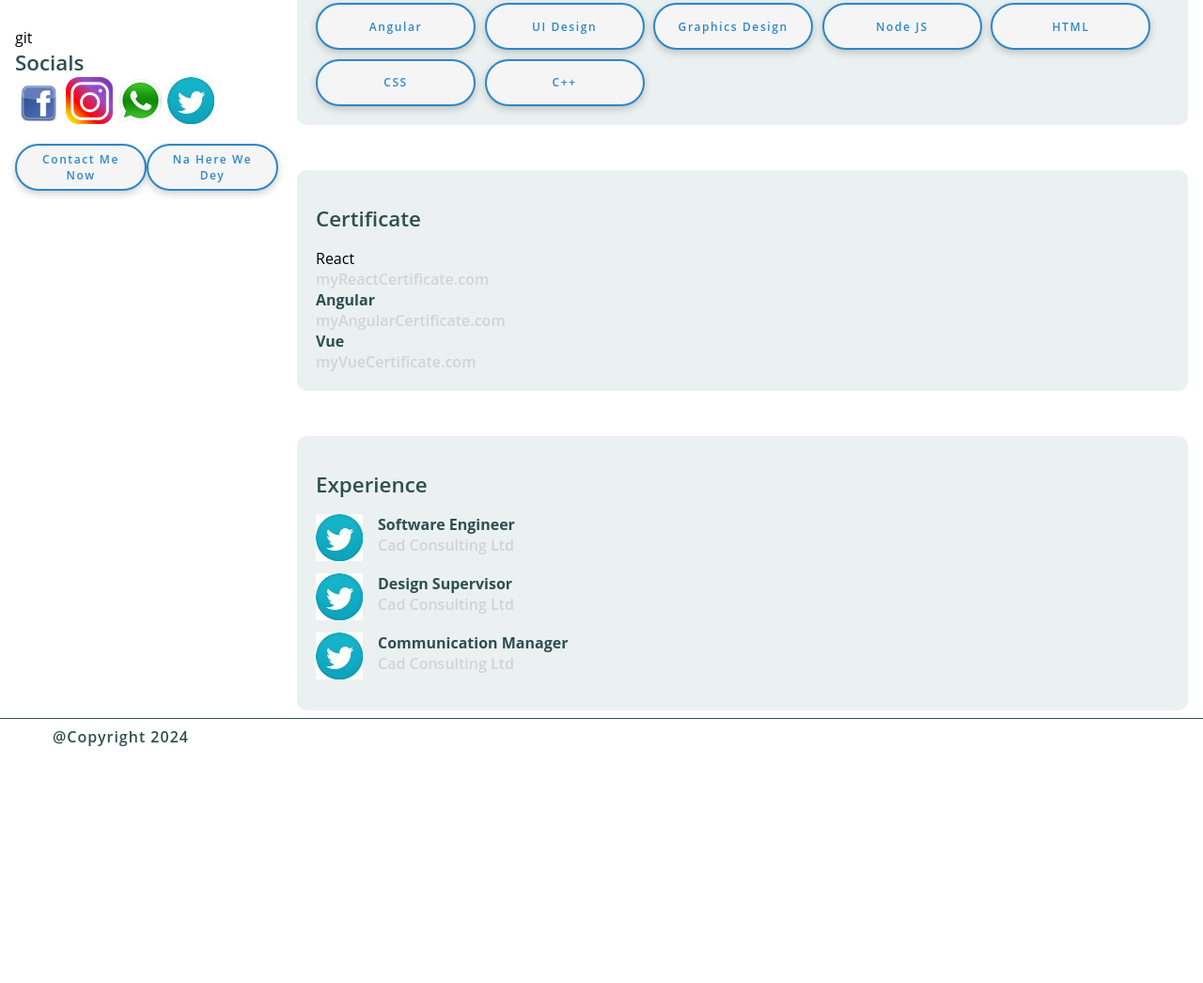
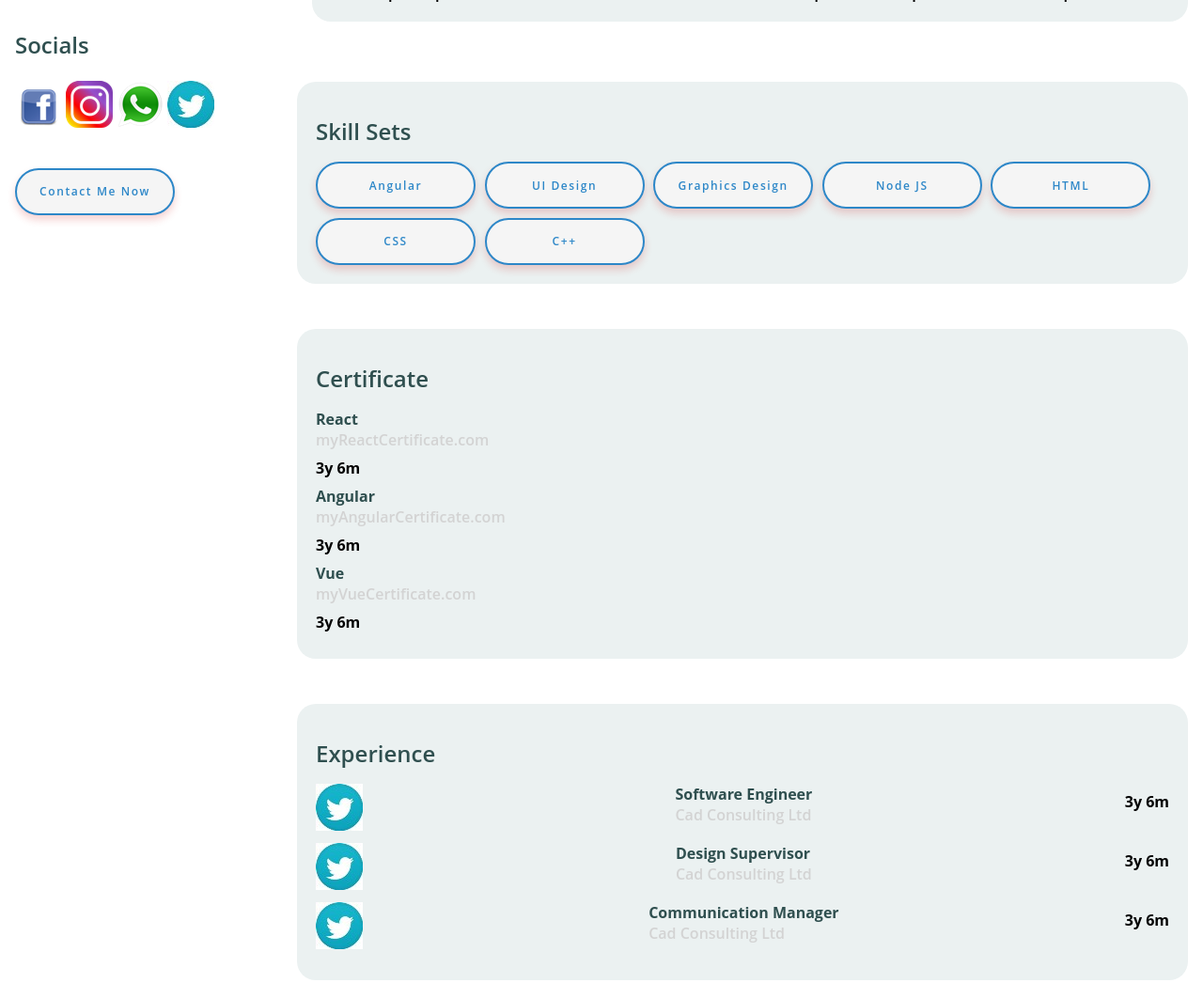
Before and after one commit to KoredeKizzy/Skill-Canvas-Assignment-, a plain HTML site: page index.html in a window 1280 px wide. Shown: the part 925-1971 px from the top of the page at 94% size. Before the commit the page ends 1728 px from the top, so only its background shows below. Drawn offline with Linux system fonts and the light colour scheme.

Commit message:
modified

```diff
--- a/index.html
+++ b/index.html
@@ -54,19 +54,18 @@
                         </div>
                     </div>
                     <br><br>
-                    <!--Socials Section-->git
+                    <!--Socials Section-->
                     <div class="socials-section">
-                        <h5 class="section-titles">Socials</h5>
+                        <h5 class="section-titles">Socials</h5> <br>
                         <div class="Social-icons">
                             <img src="./Web photo/facebook-logo-png-9.png" alt="" class="" />
                             <img src="./Web photo/instagram_PNG10.png" alt="" class="" />
                             <img src="./Web photo/whatsap.png" alt="" class="" />
                             <img src="./Web photo/twitter.jpg" alt="" class="" />
                         </div>
-
+                        <br>
                         <div class="contact-btn-wrapper">
                             <button class="btn btn-outline">Contact Me now</button>
-                            <button class="btn btn-outline">Na here we dey</button>
                         </div>
                     </div>
                 </div>
@@ -97,7 +96,11 @@
                         Lorem, ipsum dolor sit amet consectetur adipisicing elit. Eveniet molestiae, corrupti
                         perferendis numquam iure a placeat voluptatem repellat magnam reprehenderit cupiditate
                         ex accusantium, corporis quae. Aperiam quasi ea illum qui. Lorem ipsum dolor sit, amet
-                        consectetur adipisicing elit. Unde, eius dolorum omnis perspiciatis deserunt veritatis,
+                        consectetur adipisicing elit. Unde, eius dolorum omnis perspiciatis deserunt veritatis, Lorem ipsum dolor
+                        sit amet consectetur, adipisicing elit. Nam exercitationem, pariatur itaque eveniet accusamus ipsam nisi,
+                        nesciunt tempore maiores atque minima in quibusdam temporibus natus accusantium vel ipsum eligendi illo.
+                        Lorem ipsum dolor sit, amet consectetur adipisicing elit. Vel architecto cum totam saepe at, adipisci, natus
+                        doloribus suscipit rem culpa corrupti optio accusantium alias ea deserunt quae excepturi nihil voluptatum.
                     </p>
                 </section>
                 <!--Third Section-->
@@ -119,26 +122,38 @@
                 <section class="gen-pad fourth-section col-span-2">
                     <h4 class="section-titles">Certificate</h4>
                     <div class="Cert-item-wrapper">
-                        <p class="Cert-item-label">React</p>
-                        <p class="sub-info-title">myReactCertificate.com</p>
-                        <!-- <div class="">
-                            <p class="">3y 6m</p>
-                        </div> -->
+                        <p class="sub-info-label">React</p>
+                        <div class="d">
+                            <p class="sub-info-title">myReactCertificate.com</p>
+
+                        </div>
+                        <div class="space">
+                            <b><p class="t">3y 6m</p></b>
+                        </div>
                     </div>
+
                     <div class="Cert-item-wrapper">
                         <p class="sub-info-label">Angular</p>
-                        <p class="sub-info-title">myAngularCertificate.com</p>
-                          <!-- <div class="">
-                            <p class="">3y 6m</p>
-                        </div> -->
+                        <div class="d">
+                            <p class="sub-info-title">myAngularCertificate.com</p>
+
+                        </div>
+                        <div class="space">
+                            <b><p class="t">3y 6m</p></b>
+                        </div>
                     </div>
+
                     <div class="Cert-item-wrapper">
                         <p class="sub-info-label">Vue</p>
-                        <p class="sub-info-title">myVueCertificate.com</p>
-                          <!-- <div class="">
-                            <p class="">3y 6m</p>
-                        </div> -->
+
+                        <div class="d">
+                            <p class="sub-info-title">myVueCertificate.com</p>
+                        </div>
+                        <div class="space">
+                            <b><p class="t">3y 6m</p></b>
+                        </div>
                     </div>
+
                 </section>
                 <!--Fifth Section-->
                 <section class="gen-pad fourth-section col-span-2">
@@ -151,7 +166,11 @@
                             <div class="">
                                     <p class="sub-info-label">Software Engineer</p>
                                     <p class="sub-info-title">Cad Consulting Ltd</p>
-                                </div>
+                            </div>
+                            <div class="space">
+                                <b><p class="t">3y 6m</p></b>
+                            </div>
+
                         </div>
                         <div class="experience-wrapper">
                             <div>
@@ -161,6 +180,10 @@
                                 <p class="sub-info-label">Design Supervisor</p>
                                 <p class="sub-info-title">Cad Consulting Ltd</p>
                             </div>
+                            <div class="space">
+                                <b><p class="t">3y 6m</p></b>
+                            </div>
+
                         </div>
                         <div class="experience-wrapper">
                             <div>
@@ -169,6 +192,9 @@
                             <div class="">
                                 <p class="sub-info-label">Communication Manager</p>
                                 <p class="sub-info-title">Cad Consulting Ltd</p>
+                            </div>
+                            <div class="space">
+                                <b><p class="t">3y 6m</p></b>
                             </div>
                         </div>
                     </div>
--- a/style.css
+++ b/style.css
@@ -20,7 +20,6 @@
   padding: 10px, 0px, 10px;
   padding-inline: 20px;
 }
-
 
 /* first section */
 .hero-section {
@@ -67,8 +66,6 @@
   margin-top: 3rem;
 }
 
-
-
 .btn {
   text-transform: capitalize;
   background-color: transparent;
@@ -80,7 +77,7 @@
   transition: all 0.3s linear;
   font-size: 0.875rem;
   cursor: pointer;
-    box-shadow: 0 3px 8px rgba(0, 0, 0, 0.2);
+  box-shadow: 0 5px 9px rgba(207, 30, 30, 0.2);
   border-radius: 3rem;
   /* margin: 0.5rem; */
   border-width: 1px;
@@ -105,12 +102,12 @@
   border: 2px solid hsl(205, 63%, 48%);
   background-color: whitesmoke;
   color: hsl(205, 63%, 48%);
-    font-weight: 600;
+  font-weight: 700;
   font-size: 0.75rem;
 }
 
 .section-titles {
-    font-size: 1.4rem;
+  font-size: 1.5rem;
   font-weight: 600;
   color: darkslategray;
 }
@@ -122,7 +119,6 @@
   padding-right: 2rem;
   padding-top: 2rem;
 }
-
 
 .sub-info-container {
   display: flex;
@@ -153,6 +149,22 @@
   display: flex;
   flex-direction: column;
 }
+
+/* .d {
+    display: flex;
+} */
+
+/* .s {
+  text-align: right;
+}  */
+
+.space {
+ text-align: left;
+ display: flex;
+ margin: 0.5rem 0;
+ justify-content: space-between;
+}
+
 
 .contacts-wrapper a {
   font-size: 1rem;
@@ -185,10 +197,12 @@
 }
 
 /* Second Section Styles */
-.second-section,.third-section, .fourth-section {
+.second-section,
+.third-section,
+.fourth-section {
   padding: 20px 20px 20px;
   background-color: rgb(235, 241, 241);
-    border-radius: 10px;
+  border-radius: 20px;
 }
 
 /* .second-section-title {} */
@@ -220,6 +234,7 @@
 
 .cert-item-wrapper {
   margin: 0.75rem 0;
+  display: flex;
 }
 
 /* Fifth Section */
@@ -227,13 +242,8 @@
   display: flex;
   gap: 1rem;
   margin: 0.5rem 0;
-    /* justify-content: space-between; */
+  justify-content: space-between;
 }
-
-
-/* .fourth-section, .second-section, .third-section {
-    background-color: azure;
-} */
 
 /* footer */
 .footer {
@@ -241,15 +251,15 @@
   border-top-width: 1px;
   border-top-color: var(--clr-slate-100);
   padding: 0.5rem 0 0.5rem 1.5rem;
+  background-color: hsl(205, 63%, 48%);
 }
 
 .footer p {
   /* font-size: 1rem; */
   padding-left: 2rem;
   font-weight: 600;
-    color: var(--clr-slate-100)
+  color: white;
 }
-
 
 .show-mobile-only {
   display: block;
@@ -314,6 +324,8 @@
 
   footer {
     padding-bottom: 0.5rem;
+    background-color: hsl(205, 63%, 48%);
+    margin-top: 5rem;
   }
 
   footer p {
```
Lines whose indentation alone changed are shown as unchanged.
